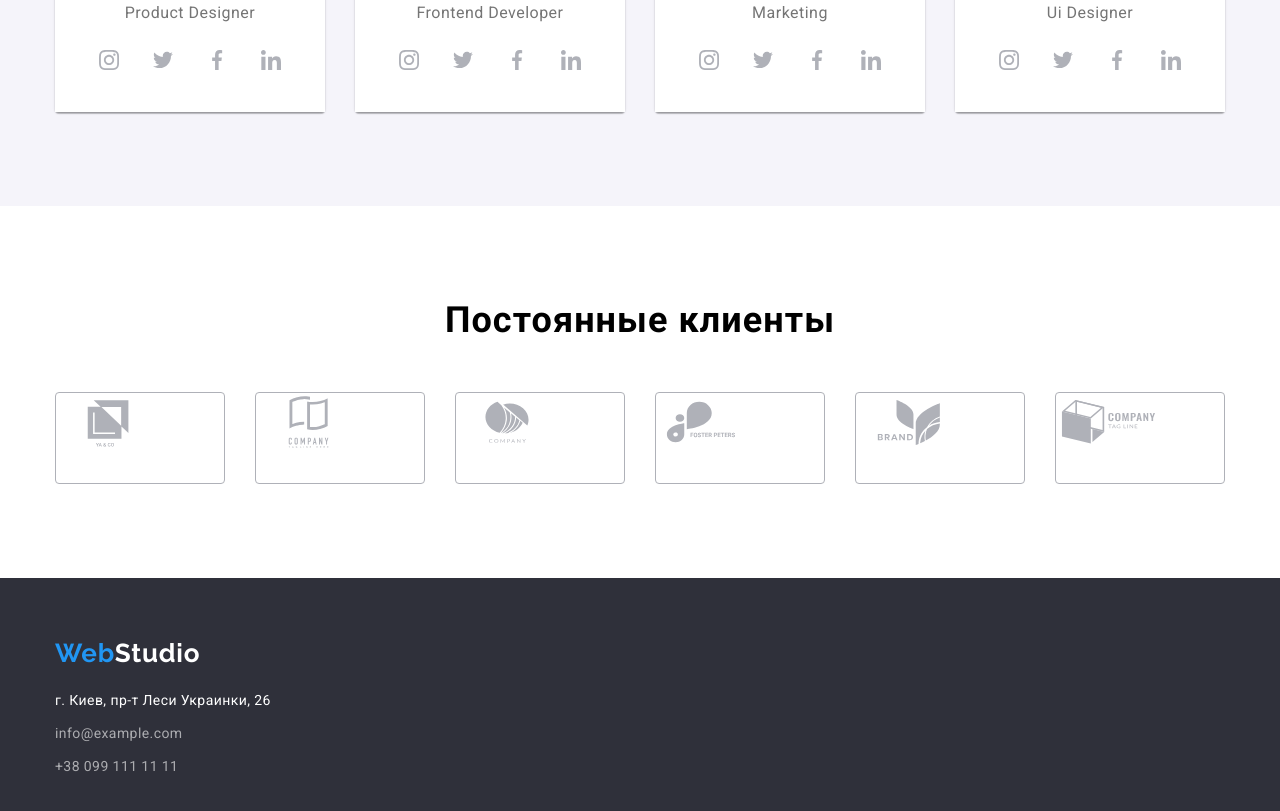
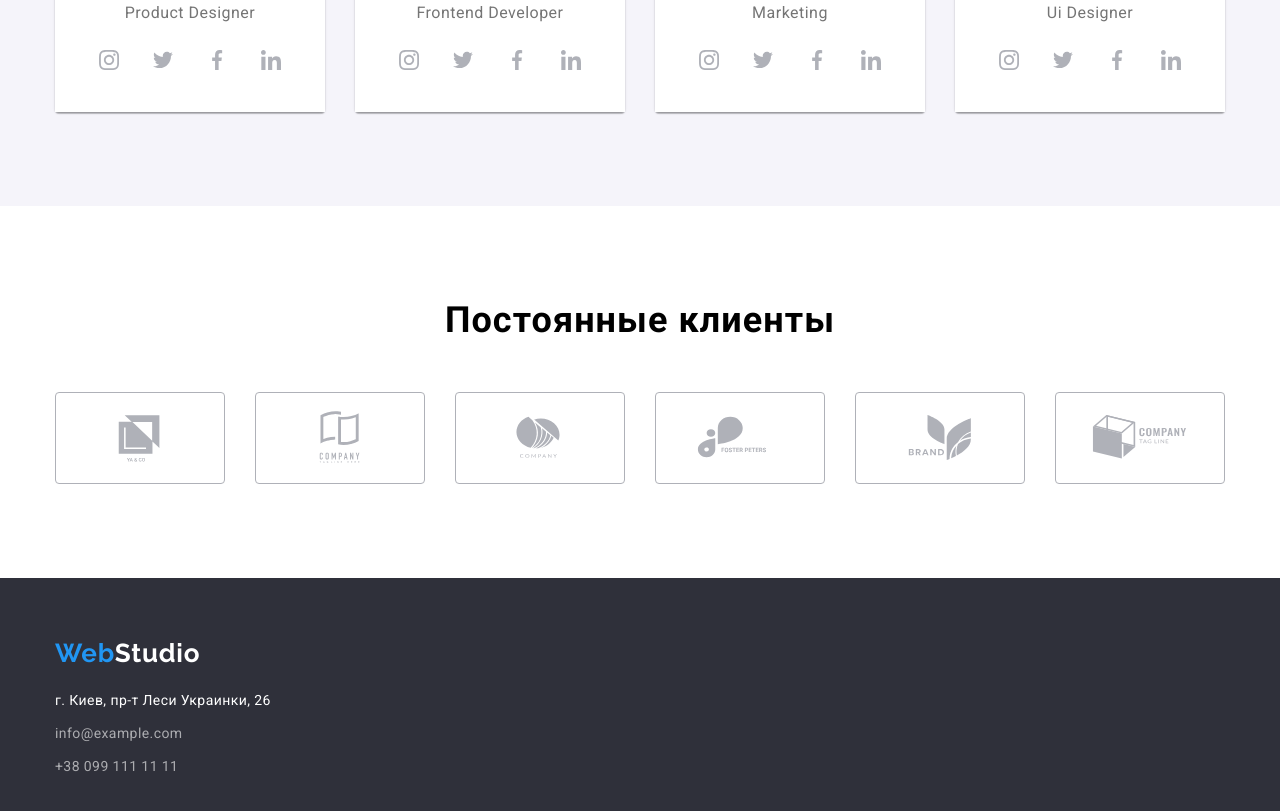
Before and after one commit to DenysTryshkin/goit-markup-hw-04, a plain HTML site: page index.html in a window 1280 px wide. Shown: the part 1948-2759 px from the top of the page. Drawn offline with nearby package versions, Linux system fonts and the light colour scheme.

Commit message:
dont check-2

```diff
--- a/css/styles.css
+++ b/css/styles.css
@@ -362,21 +362,7 @@ body {
 }
 
 .clients-list {
-  width: 100%;
-  height: 100%;
-  border-radius: 50%;
-  background: var(--secondary-title-color);
   display: flex;
-  align-items: center;
-  justify-content: center;
-}
-
-.clients-item {
-  width: 170px;
-  height: 92px;
-  border: 1px solid #afb1b8;
-  box-sizing: border-box;
-  border-radius: 4px;
 }
 
 .clients-line {
@@ -399,8 +385,14 @@ body {
 }
 
 .clients-link {
+  display: flex;
+  fill: teal;
+  width: 170px;
+  height: 92px;
   justify-content: center;
   align-items: center;
+  border: 1px solid #afb1b8;
+  border-radius: 4px;
 }
 
 .clients-icon {
```
